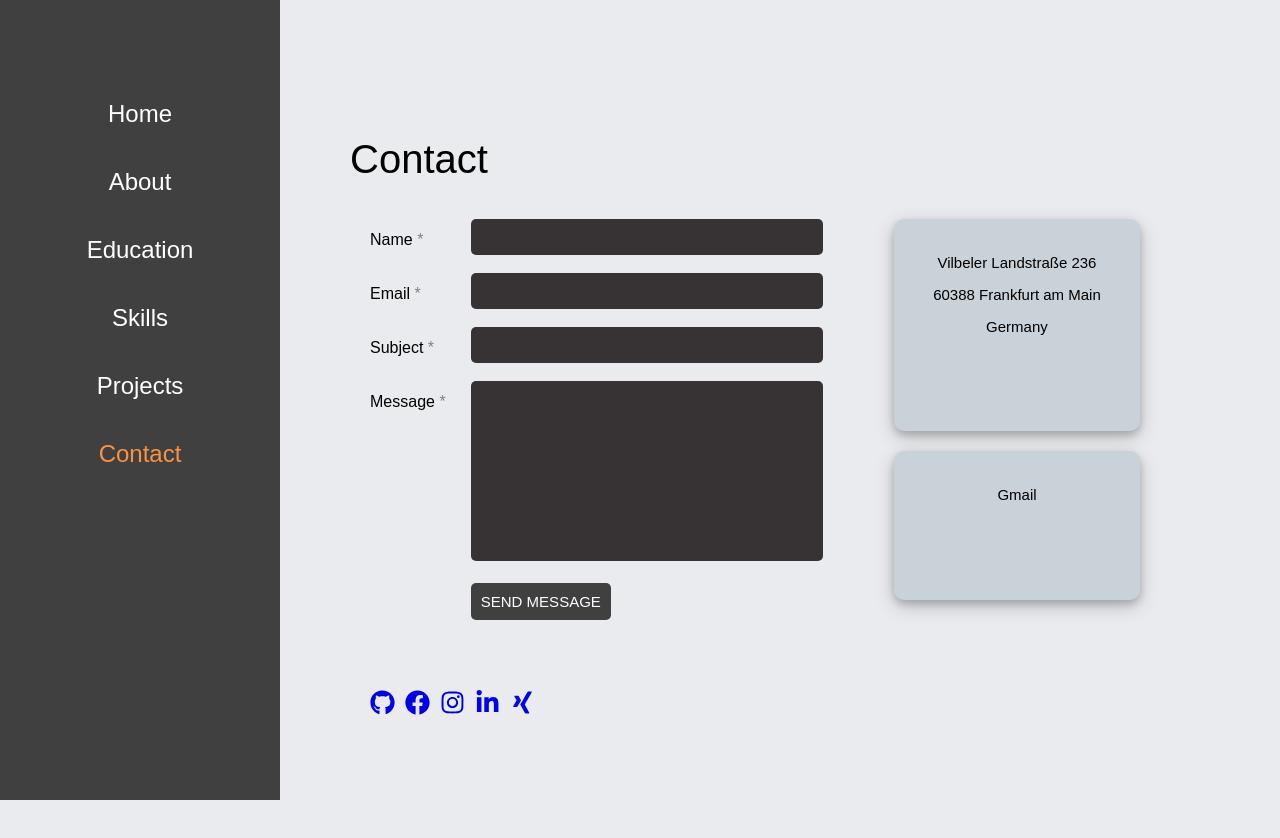
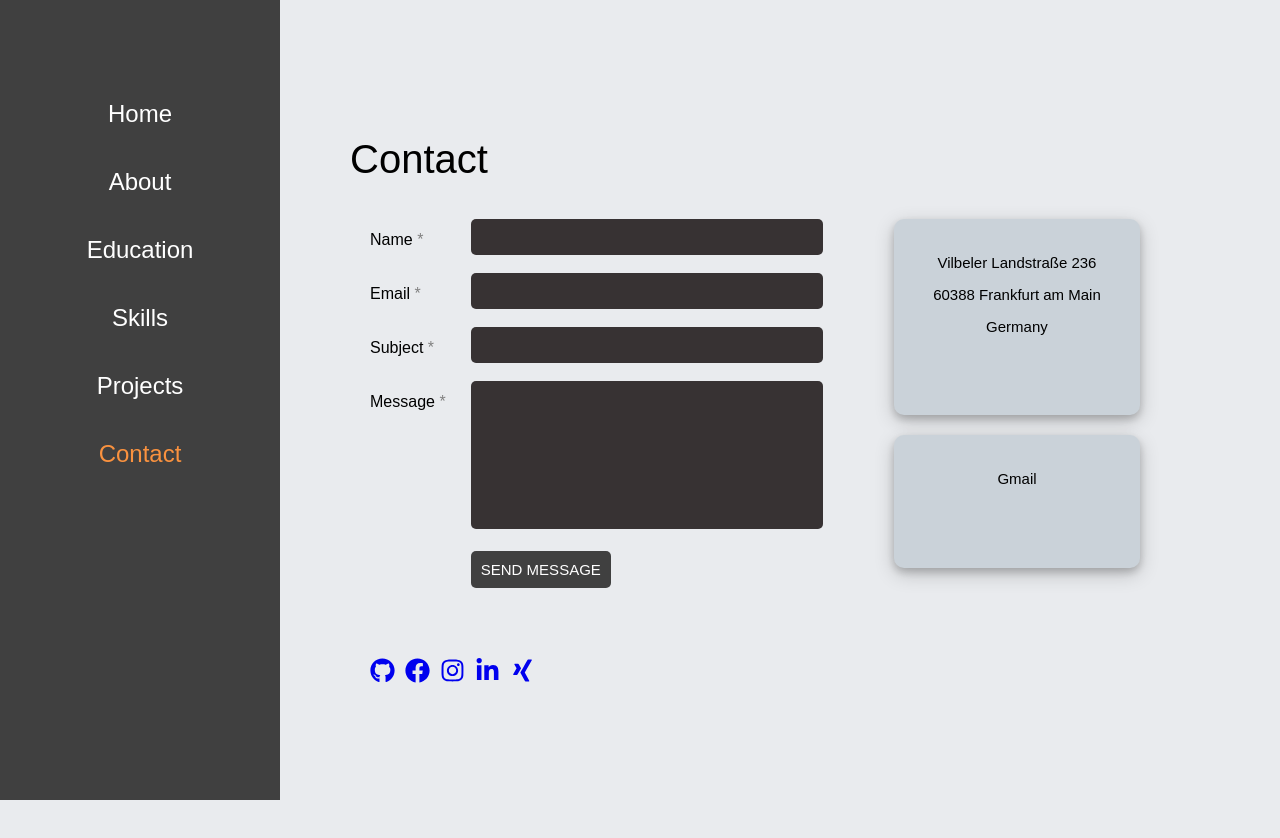
Before and after one commit to KamalByanjankar/PortfolioWebsite, a React (Create React App) app: page /contact in a window 1280 px wide. Shown: the top 838 px of the page. After the commit the page ends 800 px from the top, so only its background shows below. Built offline with nearby package versions, Linux system fonts and the light colour scheme.

Commit message:
CSS added

```diff
--- a/src/components/Contact/Contact.jsx
+++ b/src/components/Contact/Contact.jsx
@@ -100,7 +100,7 @@ const Contact = () => {
                 id="message"
                 name="message"
                 cols = "46"
-                rows = "10"
+                rows = "8"
                 onChange={(e) => setMessage(e.target.value)}
                 className="contact__input contact__textarea"
               />
--- a/src/components/Social/Social.css
+++ b/src/components/Social/Social.css
@@ -1,7 +1,7 @@
 .social {
   position: relative;
-  margin: 90px 0 20px 20px;
-  bottom: 20px;
+  margin: 20px 0 0px 20px;
+  bottom: -50px;
 }
 .social a {
   padding-right: 10px;
```
